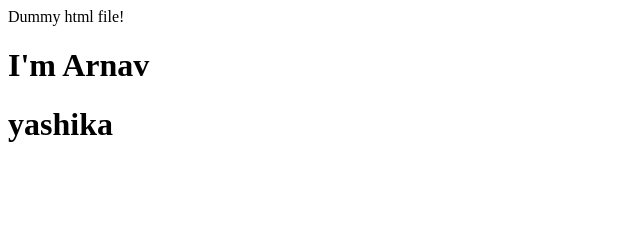
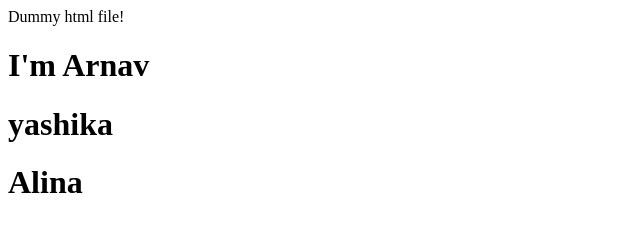
Before and after one commit to Choudhary08/gitDemo, a plain HTML site: page index.html in a window 1280 px wide. Shown: the whole page, without its empty margins (0-640 px from the left). Drawn offline with Linux system fonts and the light colour scheme.

Commit message:
latest commit

```diff
--- a/index.html
+++ b/index.html
@@ -1,3 +1,4 @@
 <p>Dummy html file!</p>
 <h1> I'm Arnav</h1>
 <h1>yashika</h1>
+<h1>Alina</h1>
```
